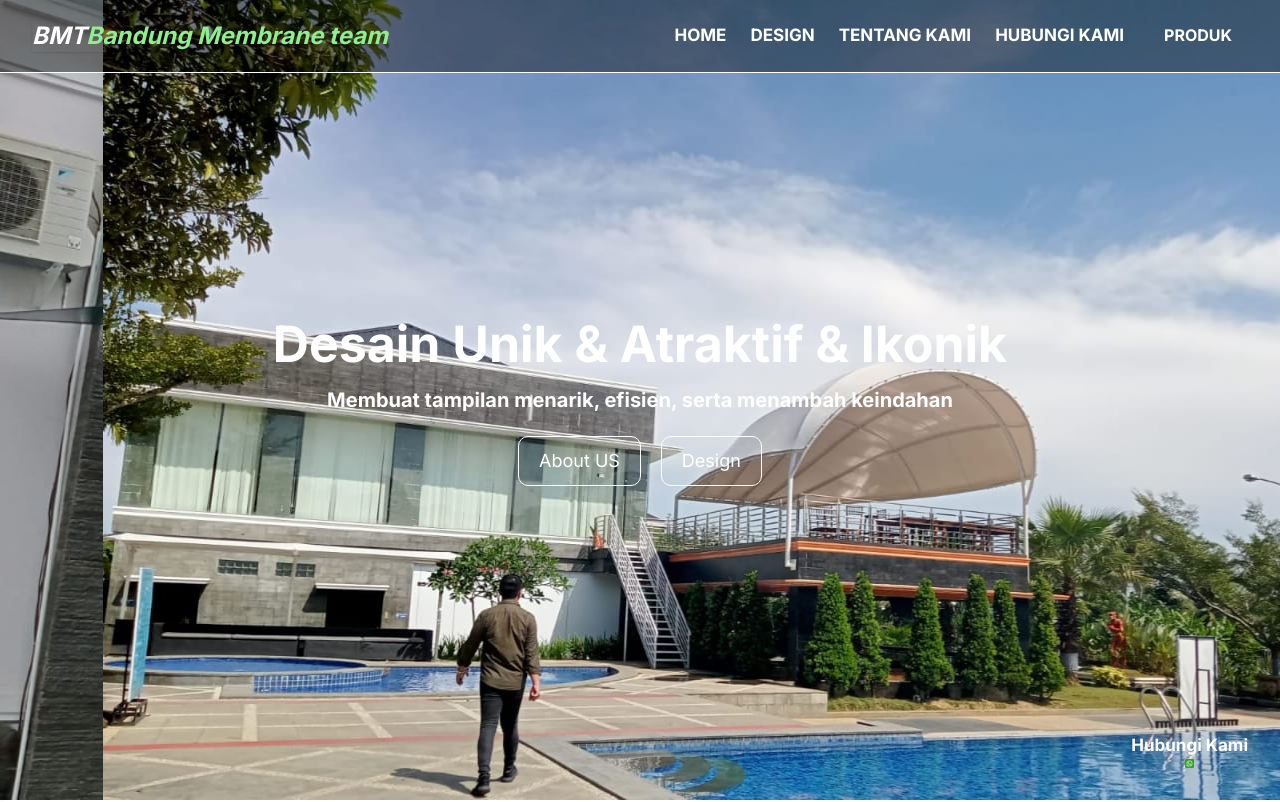
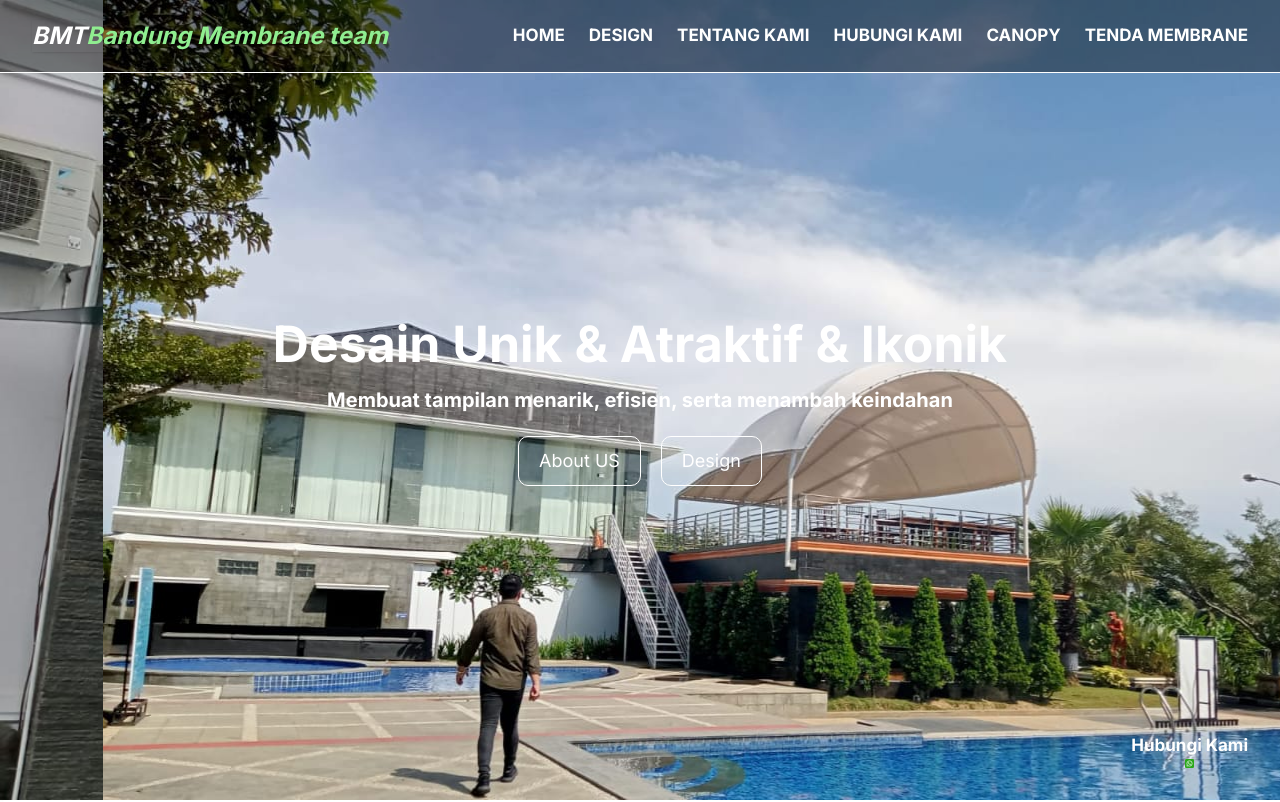
Before and after one commit to johansuhardi/bandungmembraneteam, a Next.js app: page / in a window 1280 px wide. Shown: the top 802 px of the page. Built offline with nearby package versions, Linux system fonts and the light colour scheme.

Commit message:
Add files via upload

```diff
--- a/package.json
+++ b/package.json
@@ -8,10 +8,9 @@
     "start": "next start",
     "lint": "next lint",
     "export": "next export"
-
-
   },
   "dependencies": {
+    "@phosphor-icons/react": "^2.0.14",
     "bootstrap": "^5.3.2",
     "next": "14.0.1",
     "react": "^18",
--- a/src/app/Utilities/Navbar/Navbar.jsx
+++ b/src/app/Utilities/Navbar/Navbar.jsx
@@ -7,21 +7,7 @@ import { useState } from 'react';
 
 export default function Home() {
   const [navbar, setNavbar] = useState(false);
-  /* When the user clicks on the button,
-toggle between hiding and showing the dropdown content */
-function myFunction() {
-  document.getElementById("myDropdown").classList.toggle("show");
-}
 
-// Close the dropdown if the user clicks outside of it
-window.onclick = function(e) {
-  if (!e.target.matches('.dropbtn')) {
-  var myDropdown = document.getElementById("myDropdown");
-    if (myDropdown.classList.contains('show')) {
-      myDropdown.classList.remove('show');
-    }
-  }
-}
   return (
     <div>
 
@@ -106,16 +92,18 @@ window.onclick = function(e) {
                   <p>HUBUNGI KAMI</p>
                   </Link>
                 </li>
+                <li className="warna  font-bold">
+                  <Link href="#Kanopi"onClick={() => setNavbar(!navbar)}>
+                  <p>CANOPY</p>
+                  </Link>
+                </li>
+                <li className="warna  font-bold">
+                  <Link href="#Membrane"onClick={() => setNavbar(!navbar)}>
+                  <p>TENDA MEMBRANE</p>
+                  </Link>
+                </li>
 
-                <div className="dropdown warna  font-bold">
-    <button class="dropbtn" onclick="myFunction()">PRODUK
-    <i class="fa fa-caret-down"></i>
-  </button>
-    <div className="dropdown-content">
-      <a href="#Membrane"  onClick={() => setNavbar(!navbar)}>Tenda Membrane</a>
-      <a href="#Kanopi"  onClick={() => setNavbar(!navbar)}>Kanopi</a>
-    </div>
-  </div>
+
               </ul>
             </div>
           </div>
--- a/src/app/components/Kanopi/Kanopi.jsx
+++ b/src/app/components/Kanopi/Kanopi.jsx
@@ -12,7 +12,7 @@ const Kanopi = () => {
     <br />
     <div className="textgambarkanopi flex">
     <div className="gambarkanopi">
-    <Image src={gambarkanopi1} width={2000} height={3000} className="rounded-xl gambar1kanopi"/>
+    <Image src={gambarkanopi1} width={2000} height={3000} className="rounded-xl gambar1kanopi" alt="..."/>
     </div>
     <div className="textkanopi">
    <p className="judultextkanopi">Canopy Membrane</p>
--- a/src/app/globals.css
+++ b/src/app/globals.css
@@ -632,53 +632,6 @@ display: block;
 
 
 
-.dropdown {
-  float: left;
-  overflow: hidden;
-}
-
-.dropdown .dropbtn {
-  font-size: 16px;
-  border: none;
-  outline: none;
-  color: white;
-  padding: 14px 16px;
-  background-color: inherit;
-  font-family: inherit;
-  margin: 0;
-}
-
-.dropdown:hover .dropbtn {
-  background-color: red;
-}
-
-.dropdown-content {
-  display: none;
-  position: absolute;
-  background-color: #f9f9f9;
-  min-width: 160px;
-  box-shadow: 0px 8px 16px 0px rgba(0,0,0,0.2);
-  z-index: 1;
-}
-
-.dropdown-content a {
-  float: none;
-  color: black;
-  padding: 12px 16px;
-  text-decoration: none;
-  display: block;
-  text-align: left;
-}
-
-.dropdown-content a:hover {
-  background-color: #ddd;
-}
-
-.dropdown:hover .dropdown-content {
-  display: block;
-}
-
-
 
 .gambarkanopi {
   padding-left: 140px;
```
Also changed, not shown: tsconfig.json (+19 -5 lines), 1 other file (tests, documents, lock files or other folders).
